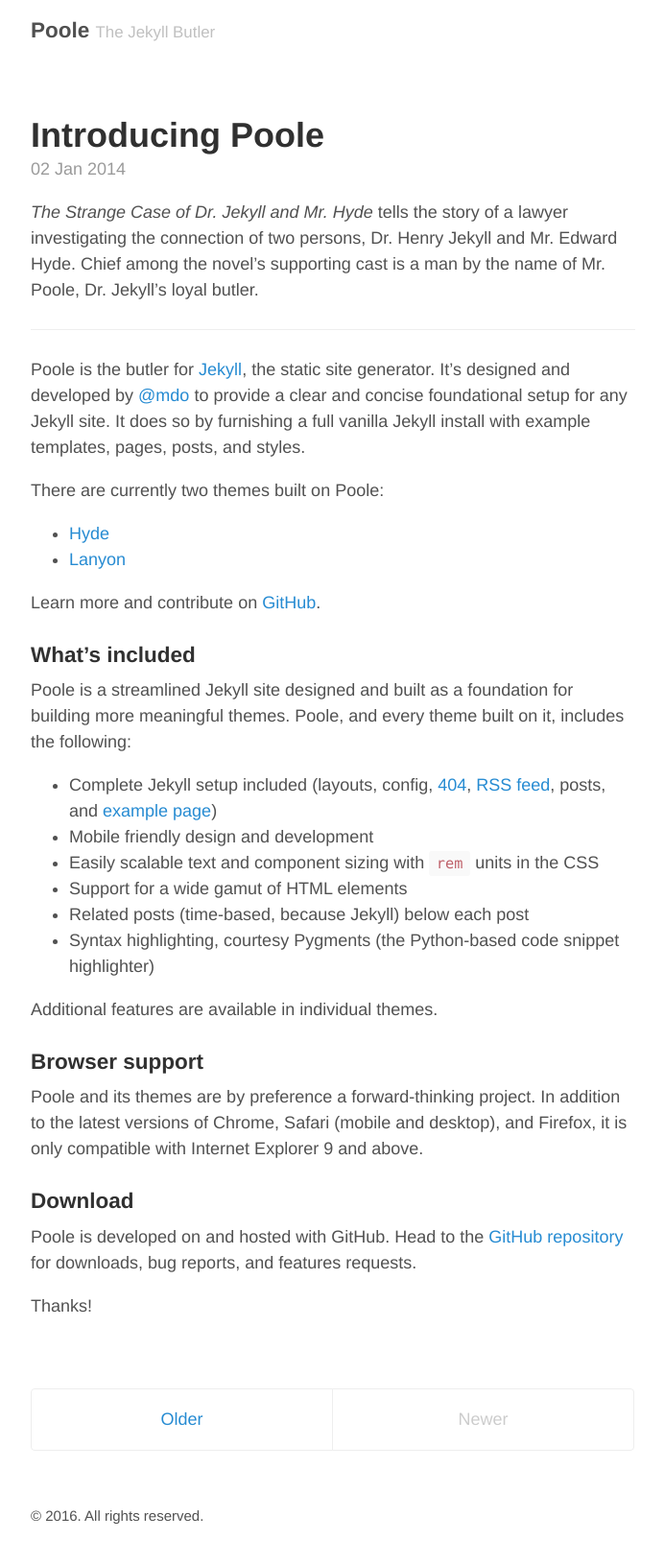
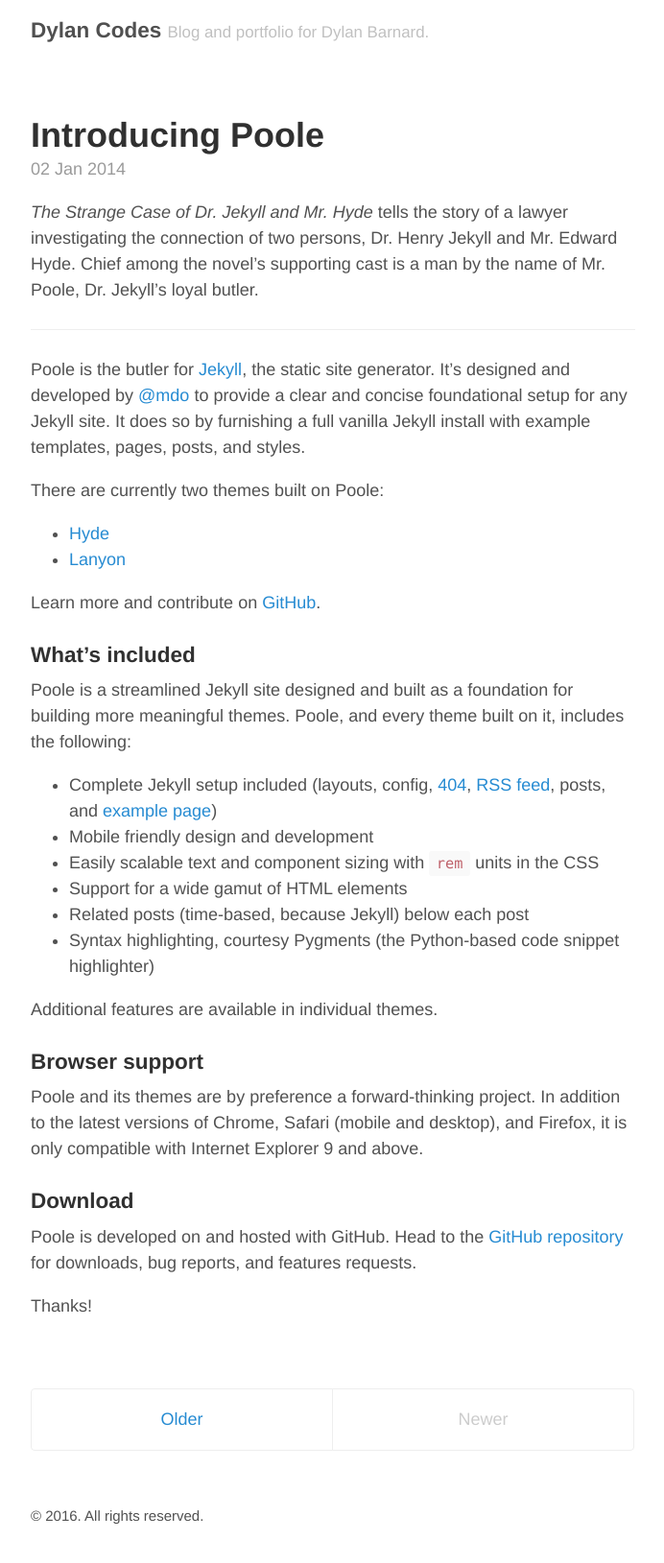
Before and after one commit to dylankb/dylankb.github.io, a Jekyll site: the page built from index.html, in a window 1280 px wide. Shown: the whole page at 96% size, without its empty margins (293-985 px from the left). Built offline with Jekyll 4.4.1, drawn with Linux system fonts in a browser that asks for light colours; the list of posts is cut into pages by our own code.

Commit message:
Customize config.yml

```diff
--- a/_config.yml
+++ b/_config.yml
@@ -4,11 +4,11 @@
 permalink:           pretty
 
 # Setup
-title:               Poole
-tagline:             The Jekyll Butler
-url:                 http://getpoole.com
+title:               Dylan Codes
+tagline:             Blog and portfolio for Dylan Barnard.
+url:                 http://dylankb.github.io/
 paginate:            1
-baseurl:             "http://dylankb.github.io/poole/"
+baseurl:             ""
 
 # Assets
 #
@@ -28,7 +28,7 @@ gems:
 # About/contact
 author:
   name:              Dylan Barnard
-  url:               https://twitter.com/mdo
+  url:               http://dylankb.github.io/
   email:             dylan.barnard@gmail.com
 
 # Custom vars
```
